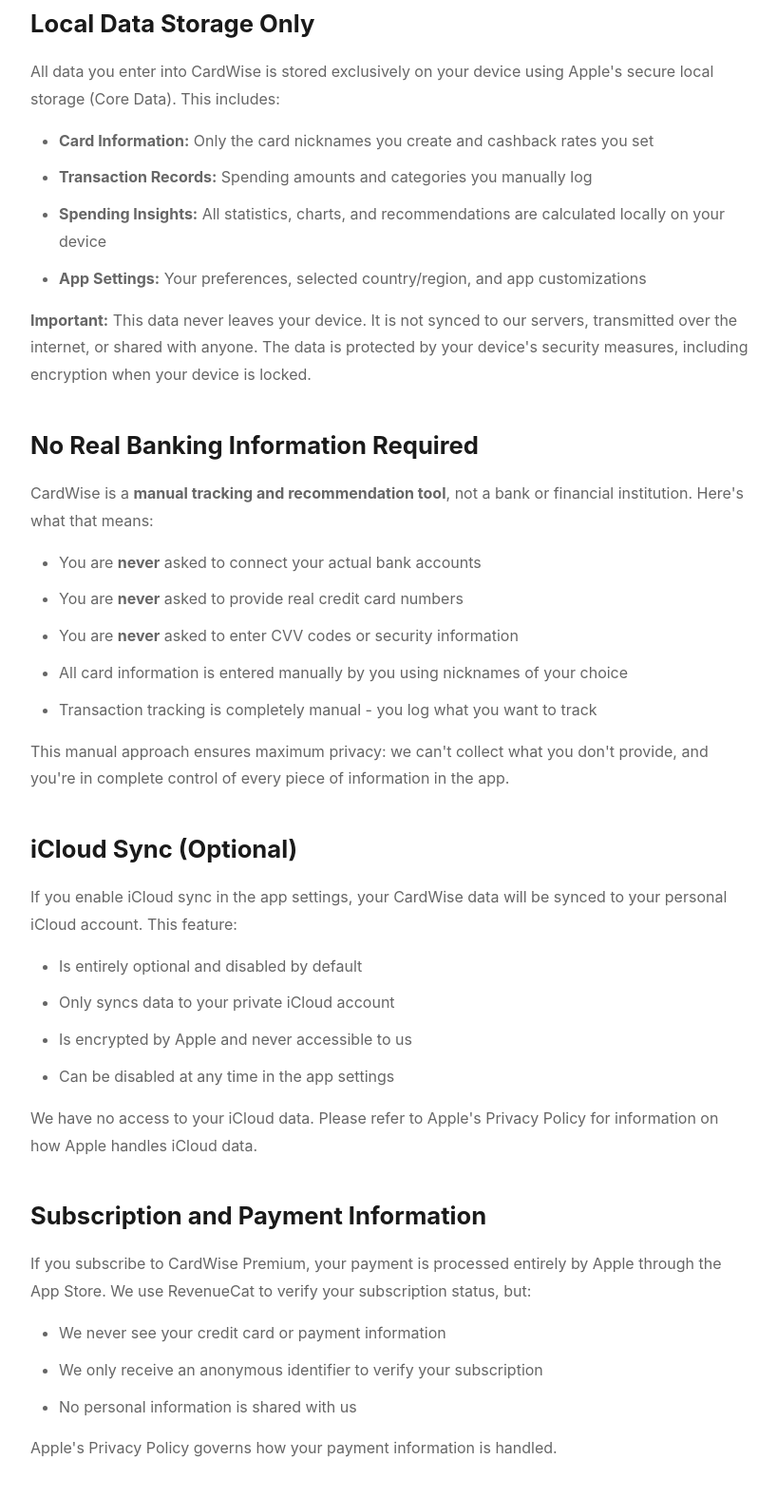
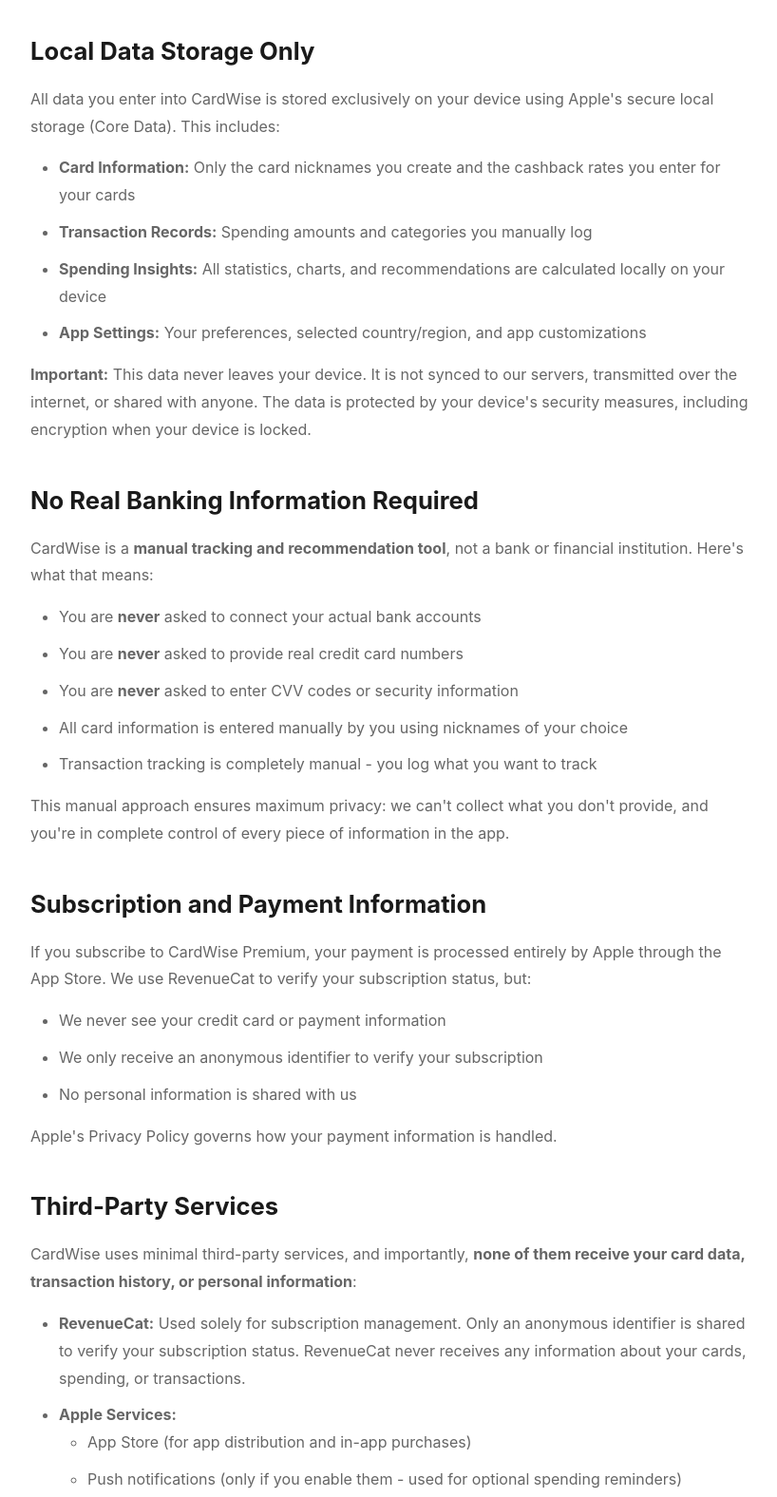
Before and after one commit to Alperenciftlikci/cardwise, a plain HTML site: page privacy.html in a window 1280 px wide. Shown: the part 1660-3236 px from the top of the page at 95% size, without its empty margins (228-1046 px from the left). Drawn offline with Linux system fonts and the light colour scheme.

Commit message:
Remove iCloud Sync section and clarify cashback rate input

```diff
--- a/privacy.html
+++ b/privacy.html
@@ -45,7 +45,7 @@
                 <h4>What You Enter:</h4>
                 <ul>
                     <li><strong>Card Nicknames Only:</strong> You only enter a name/label for each card (e.g., "Blue Cash Card", "Travel Rewards"). This is just for your own reference - we never see this information.</li>
-                    <li><strong>Cashback Rates:</strong> You manually set the cashback percentages for different spending categories. This information stays on your device only.</li>
+                    <li><strong>Card Cashback Information:</strong> You enter your card's cashback rates for different spending categories based on your card's benefits. The app uses this to recommend which card to use, but all this information stays on your device only.</li>
                     <li><strong>Transaction Amounts:</strong> When you log spending, only the amounts and categories are stored locally - no merchant names, locations, or other identifying details are required or transmitted.</li>
                 </ul>
 
@@ -65,7 +65,7 @@
                 <h3>Local Data Storage Only</h3>
                 <p>All data you enter into CardWise is stored exclusively on your device using Apple's secure local storage (Core Data). This includes:</p>
                 <ul>
-                    <li><strong>Card Information:</strong> Only the card nicknames you create and cashback rates you set</li>
+                    <li><strong>Card Information:</strong> Only the card nicknames you create and the cashback rates you enter for your cards</li>
                     <li><strong>Transaction Records:</strong> Spending amounts and categories you manually log</li>
                     <li><strong>Spending Insights:</strong> All statistics, charts, and recommendations are calculated locally on your device</li>
                     <li><strong>App Settings:</strong> Your preferences, selected country/region, and app customizations</li>
@@ -87,18 +87,6 @@
             </section>
 
             <section>
-                <h3>iCloud Sync (Optional)</h3>
-                <p>If you enable iCloud sync in the app settings, your CardWise data will be synced to your personal iCloud account. This feature:</p>
-                <ul>
-                    <li>Is entirely optional and disabled by default</li>
-                    <li>Only syncs data to your private iCloud account</li>
-                    <li>Is encrypted by Apple and never accessible to us</li>
-                    <li>Can be disabled at any time in the app settings</li>
-                </ul>
-                <p>We have no access to your iCloud data. Please refer to Apple's Privacy Policy for information on how Apple handles iCloud data.</p>
-            </section>
-
-            <section>
                 <h3>Subscription and Payment Information</h3>
                 <p>If you subscribe to CardWise Premium, your payment is processed entirely by Apple through the App Store. We use RevenueCat to verify your subscription status, but:</p>
                 <ul>
@@ -117,7 +105,6 @@
                     <li><strong>Apple Services:</strong>
                         <ul>
                             <li>App Store (for app distribution and in-app purchases)</li>
-                            <li>iCloud (only if you explicitly enable it - see iCloud section below)</li>
                             <li>Push notifications (only if you enable them - used for optional spending reminders)</li>
                         </ul>
                     </li>
@@ -177,7 +164,7 @@
                 <ul>
                     <li><strong>No Data Transmission:</strong> Your card information, transactions, and spending data are never transmitted to any server, including ours</li>
                     <li><strong>No Account Required:</strong> You don't create an account, so there's no server-side profile with your data</li>
-                    <li><strong>No Cloud Storage (unless you choose):</strong> By default, data stays on your device. If you enable iCloud, it goes to your personal iCloud, not our servers</li>
+                    <li><strong>No Cloud Storage:</strong> All data stays on your device only - nothing is synced to any cloud service or our servers</li>
                     <li><strong>All Processing Happens Locally:</strong> Cashback calculations, spending insights, card recommendations - everything is computed on your device using your device's processor</li>
                 </ul>
                 <p>This architecture makes it technically impossible for us to access, collect, or misuse your financial data - because we never receive it in the first place.</p>
```
